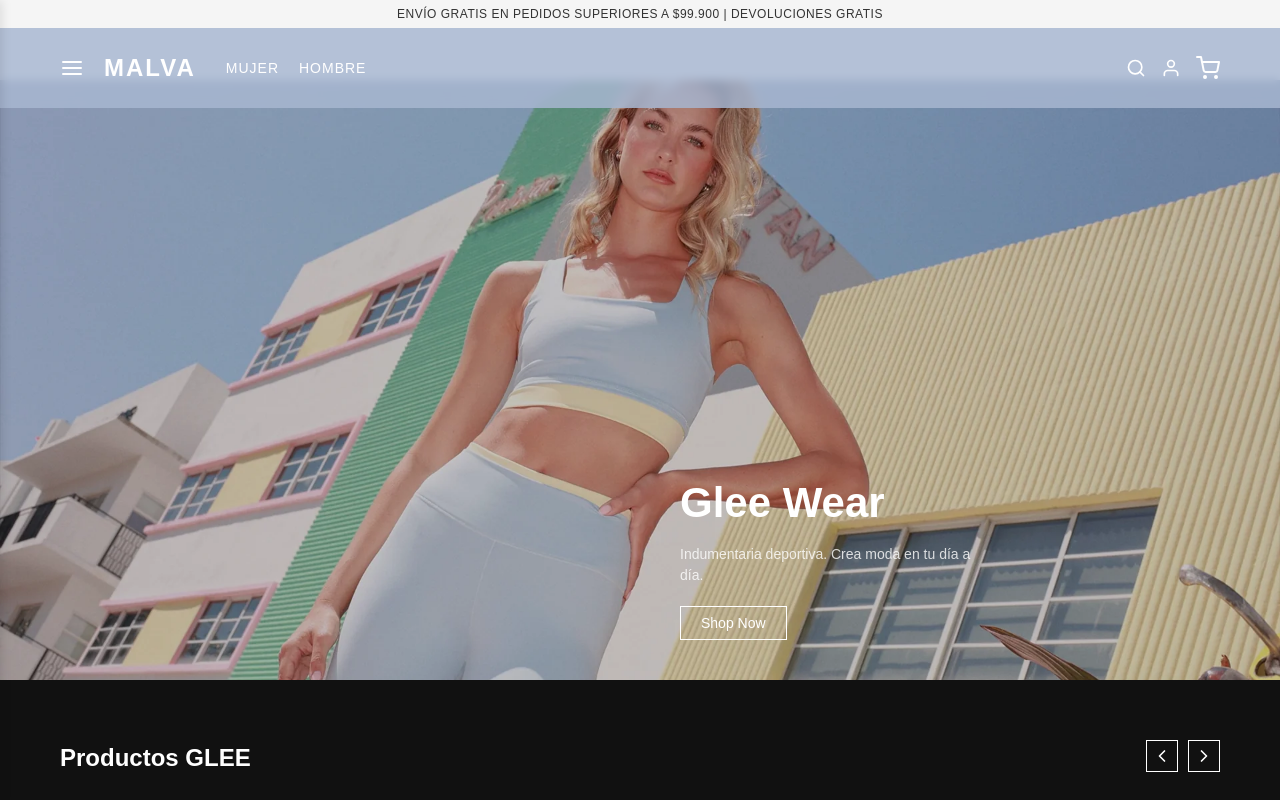
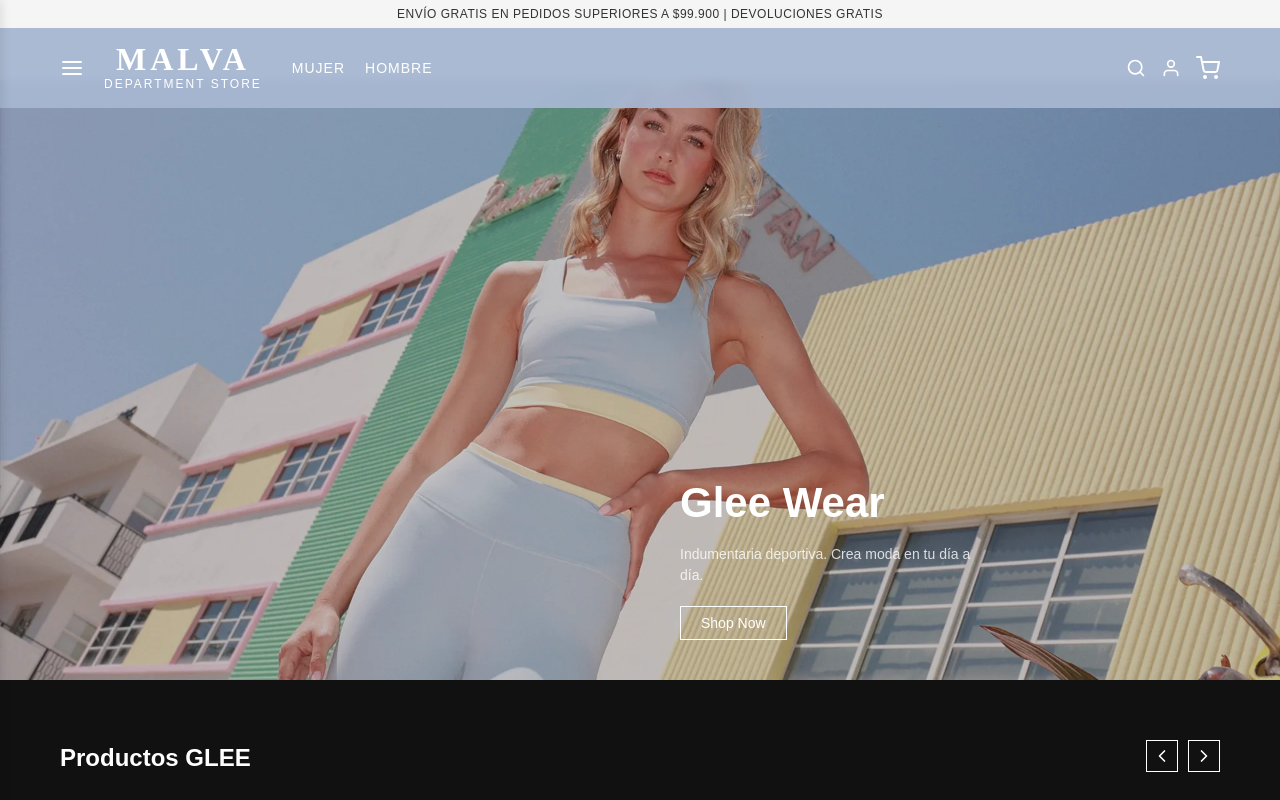
Before and after one commit to ferchin1989/prueba_tecnica_semi_senior, a React (Create React App) app: page / in a window 1280 px wide. Shown: the top 800 px of the page. Built offline with nearby package versions, Linux system fonts and the light colour scheme.

Commit message:
se corrige el logo ya que no lo encontramos pero lo hacemos lo mas parecido posible

```diff
--- a/src/components/layout/Header.tsx
+++ b/src/components/layout/Header.tsx
@@ -6,6 +6,7 @@ import { getMenuItems } from '../../services/menuService';
 import useScrollDirection from '../../hooks/useScrollDirection';
 import useCartStore from '../../store/useCartStore';
 import CartDropdown from '../ui/CartDropdown';
+import malvaLogo from '../../assets/images/iconos/malva.png';
 
 /**
  * Componente Header que incluye banner superior, logo, navegación y menú móvil
@@ -94,6 +95,7 @@ const Header: React.FC = () => {
             <div className={styles.logo}>
               <Link to="/">
                 <span className={styles.logoText}>MALVA</span>
+                <span className={styles.logoSubtext}>DEPARTMENT STORE</span>
               </Link>
             </div>
 
--- a/src/styles/Header.module.css
+++ b/src/styles/Header.module.css
@@ -4,7 +4,7 @@
   top: 0;
   left: 0;
   z-index: 100;
-  background-color: rgba(167, 183, 209, 0.85);
+  background-color: rgba(167, 183, 209, 0.95);
   backdrop-filter: blur(5px);
   transition: transform 0.3s ease;
 }
@@ -41,15 +41,34 @@
 .logo {
   height: 40px;
   display: flex;
+  flex-direction: column;
   align-items: center;
+  justify-content: center;
+}
+
+.logo a {
+  display: flex;
+  flex-direction: column;
+  align-items: center;
+  text-decoration: none;
 }
 
 .logoText {
-  font-size: 24px;
+  font-size: 32px;
   font-weight: 700;
+  color: white;
+  letter-spacing: 4px;
+  text-transform: uppercase;
+  font-family: serif;
+  line-height: 1;
+}
+
+.logoSubtext {
+  font-size: 12px;
   color: white;
   letter-spacing: 2px;
   text-transform: uppercase;
+  font-weight: 400;
 }
 
 .logo img {
```
Also changed, not shown: src/assets/images/iconos/malva.png (added).
